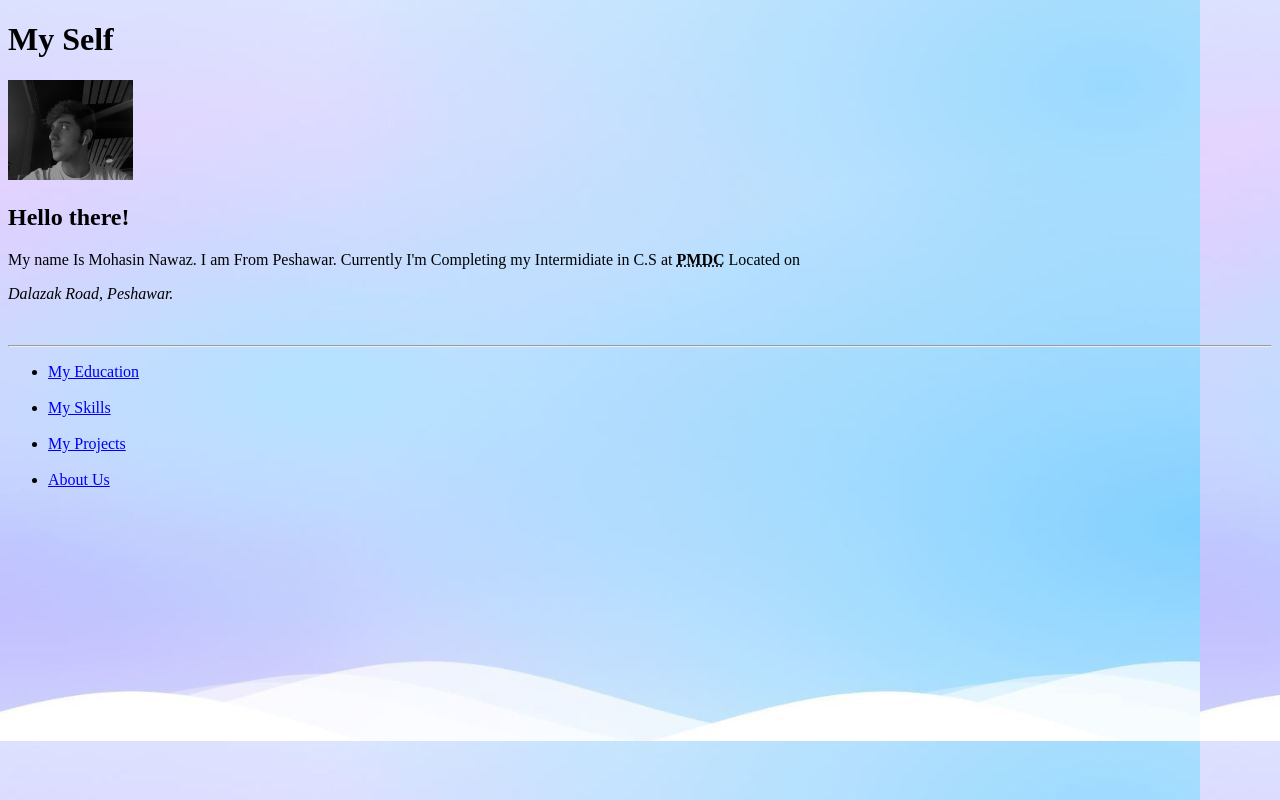
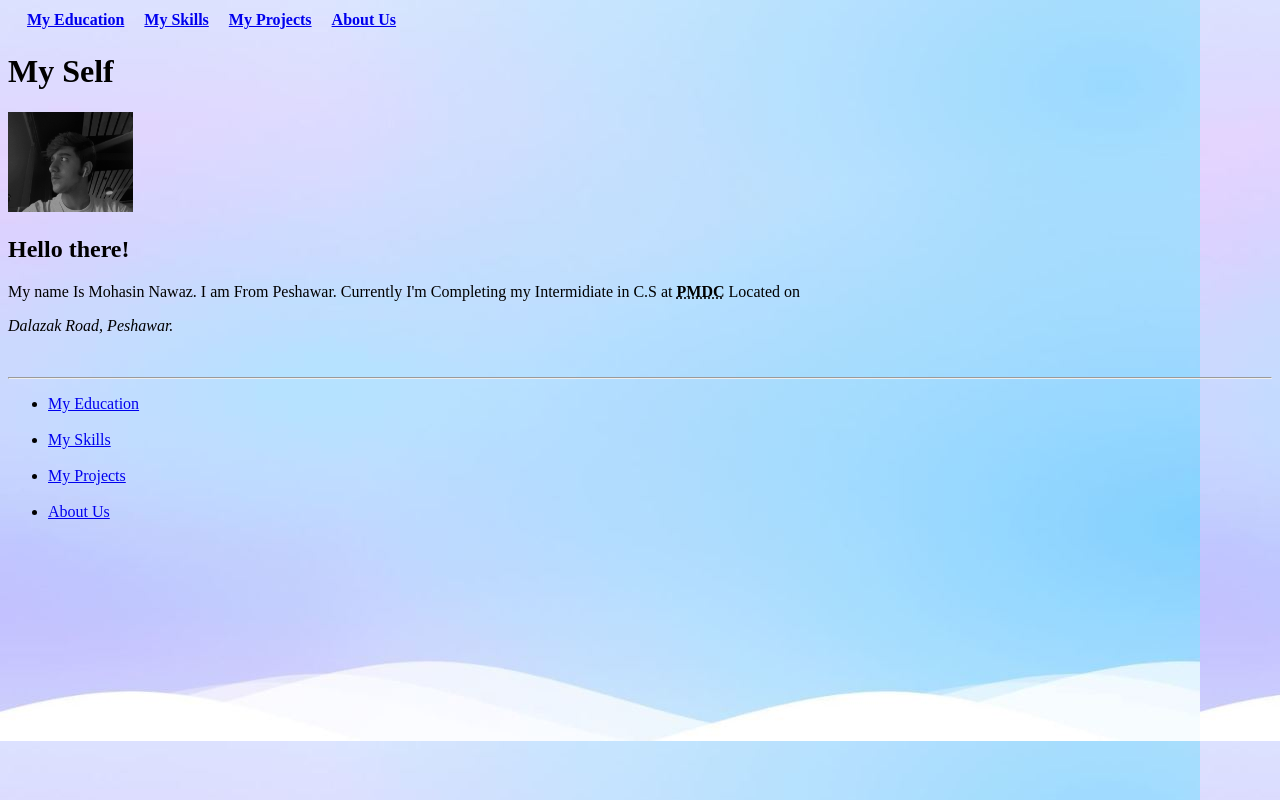
Before and after one commit to Mohasin-Nawaz091/My-Web, a plain HTML site: page index.html in a window 1280 px wide. Drawn offline with Linux system fonts and the light colour scheme.

Commit message:
updated portfolio

```diff
--- a/index.html
+++ b/index.html
@@ -6,6 +6,30 @@
     <title>Home</title>
 </head>
 <body background="./my pic/website-background-templates.jpg">
+   <table>
+    <tr>
+        <th></th>
+        <th></th>
+        <th></th>
+        <th></th>
+        <th><a href="acadamics.html">My Education</a></th>
+        <th></th>
+        <th></th>
+        <th></th>
+        <th></th>
+        <th><a href="skill.html">My Skills</a></th>
+        <th></th>
+        <th></th>
+        <th></th>
+        <th></th>
+        <th><a href="projects.html">My Projects</a></th>
+        <th></th>
+        <th></th>
+        <th></th>
+        <th></th>
+        <th><a href="about.html">About Us</a></th>
+        </tr>
+    </table>
     <p>
     <h1>My Self</h1>
     <img src="my pic/Snapchat-1556406207.jpg"title="Me" height="100" width="125">
@@ -20,5 +44,6 @@
              <br><li> <a href="skill.html">My Skills</a></li>
              <br><li><a href="projects.html">My Projects</a></li>
              <br><li><a href="about.html">About Us</a></li></ul>
-</body>
+
+  </body>
 </html>
```
Also changed, not shown: about.html (+2 -2 lines), acadamics.html (+1 -1 lines), my pic/download879.jfif (added), my pic/images.jfif (added), my pic/linkedin-logo-linkedin-icon-transparent-free-png.webp (added), my pic/wallpaperflare.com_wallpaper (1).jpg (added).
